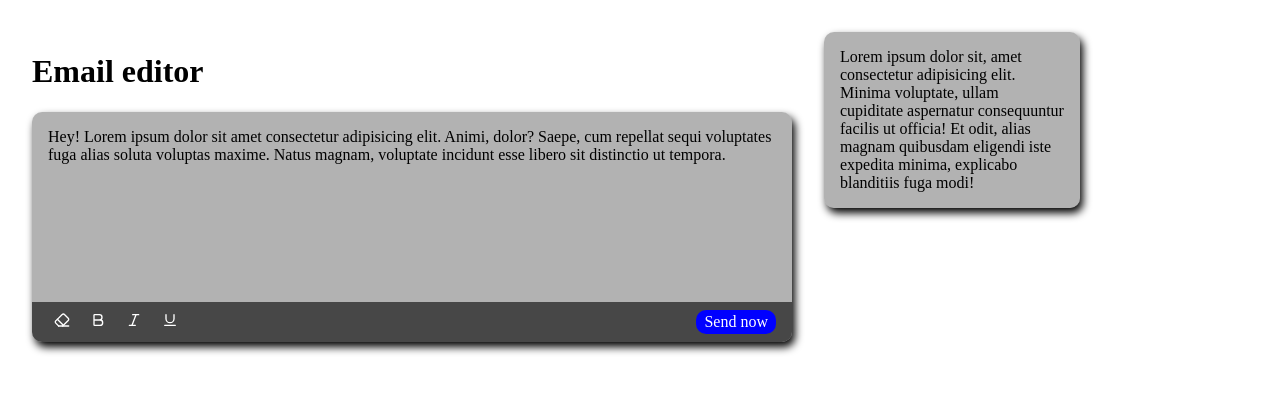
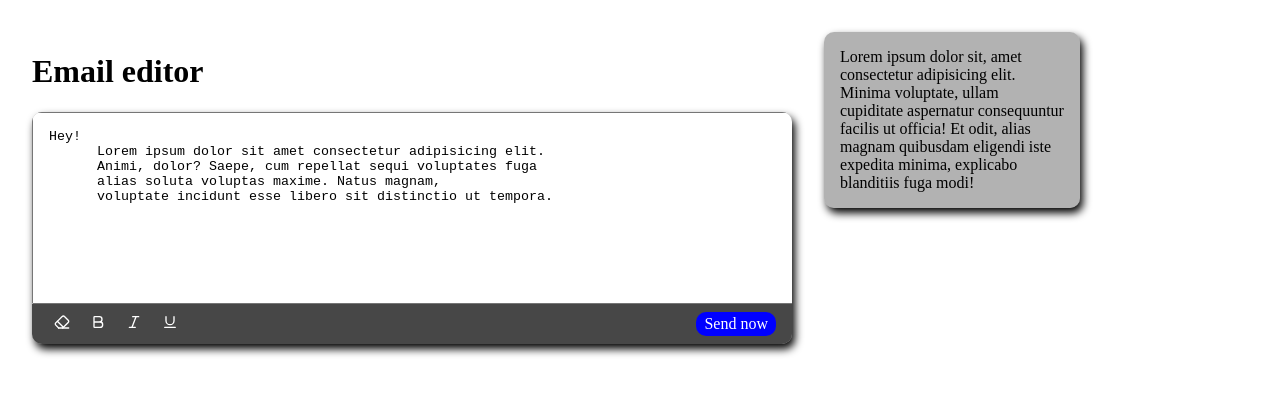
Before and after one commit to Genya10/react-edit, a React (Vite) app: page / in a window 1280 px wide. Shown: the top 394 px of the page. Built offline with nearby package versions, Linux system fonts and the light colour scheme.

Commit message:
add functional in EmailEditor.tsx

```diff
--- a/src/component/email-editor/EmailEditor.tsx
+++ b/src/component/email-editor/EmailEditor.tsx
@@ -1,21 +1,39 @@
-import { useState} from "react";
+import { useState, useRef} from "react";
 import cl from './EmailEditor.module.scss';
 import { Eraser,Bold, Italic, Underline } from "lucide-react";
 
 function EmailEditor() {
+  const [text, setText] = useState(`Hey!
+      Lorem ipsum dolor sit amet consectetur adipisicing elit.
+      Animi, dolor? Saepe, cum repellat sequi voluptates fuga
+      alias soluta voluptas maxime. Natus magnam,
+      voluptate incidunt esse libero sit distinctio ut tempora.`)
+
+      const textRef = useRef<HTMLTextAreaElement | null>(null)
+
+      const getSelectionText=()=>{
+        if(!textRef.current) return
+
+        const cursorStart = textRef.current?.selectionStart
+        const cursorEnd = textRef.current?.selectionEnd
+        const selectText = text.substring(cursorStart,cursorEnd)
+        console.log(selectText);
+
+        if(!selectText) return
+      }
 
   return (
     <div>
       <h1>Email editor</h1>
       <div className={cl.card}>
-        <div className={cl.editor}
-        spellCheck='false'>
-         Hey!
-         Lorem ipsum dolor sit amet consectetur adipisicing elit.
-          Animi, dolor? Saepe, cum repellat sequi voluptates fuga
-          alias soluta voluptas maxime. Natus magnam,
-          voluptate incidunt esse libero sit distinctio ut tempora.
-        </div>
+        <textarea
+          className={cl.editor}
+          spellCheck='false'
+          ref={textRef}
+          onClick={getSelectionText}
+          value={text}
+          onChange={e=> setText(e.target.value)}
+        />
         <div className={cl.actions}>
           <div className={cl.tools}>
           <button><Eraser size={16}/></button>
```
